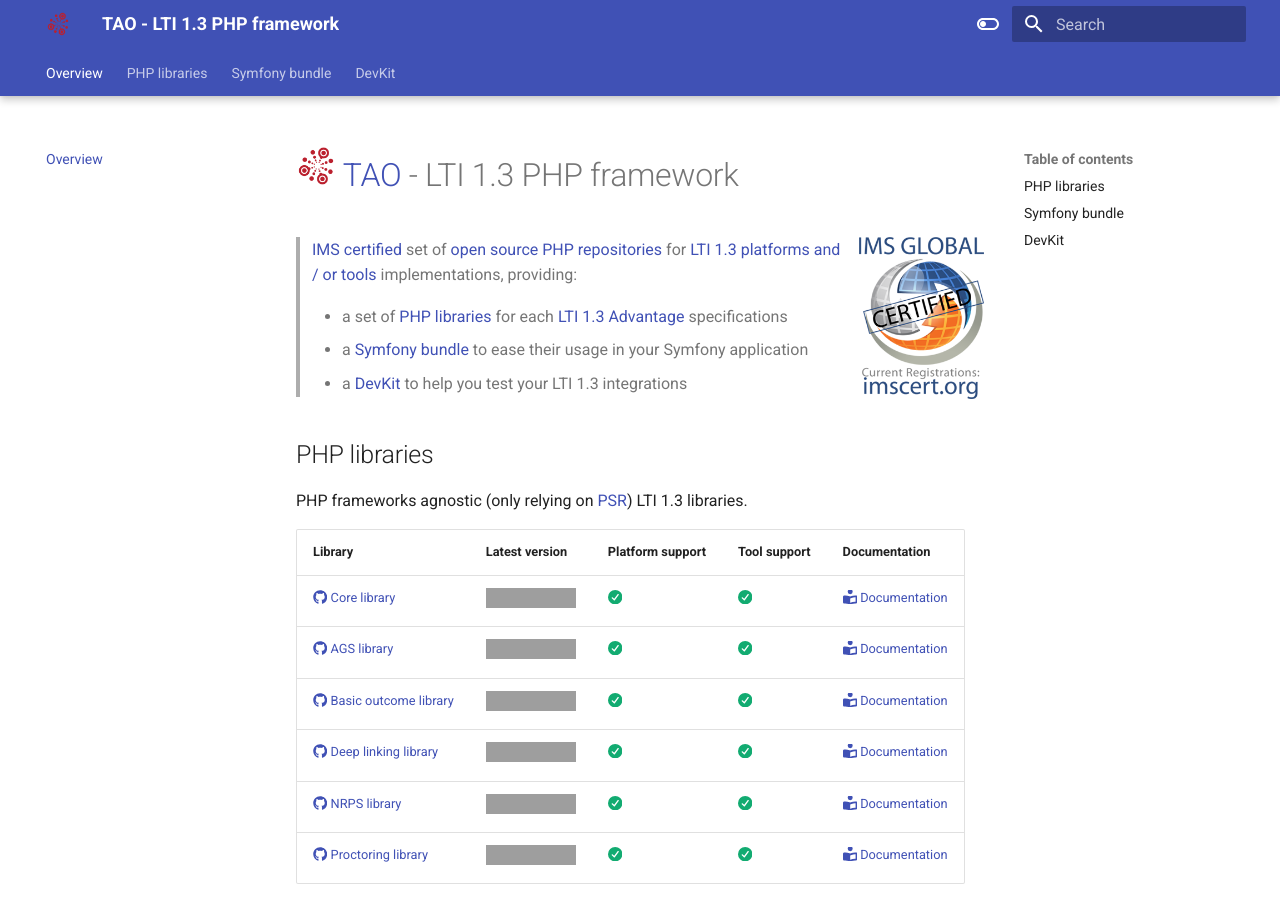
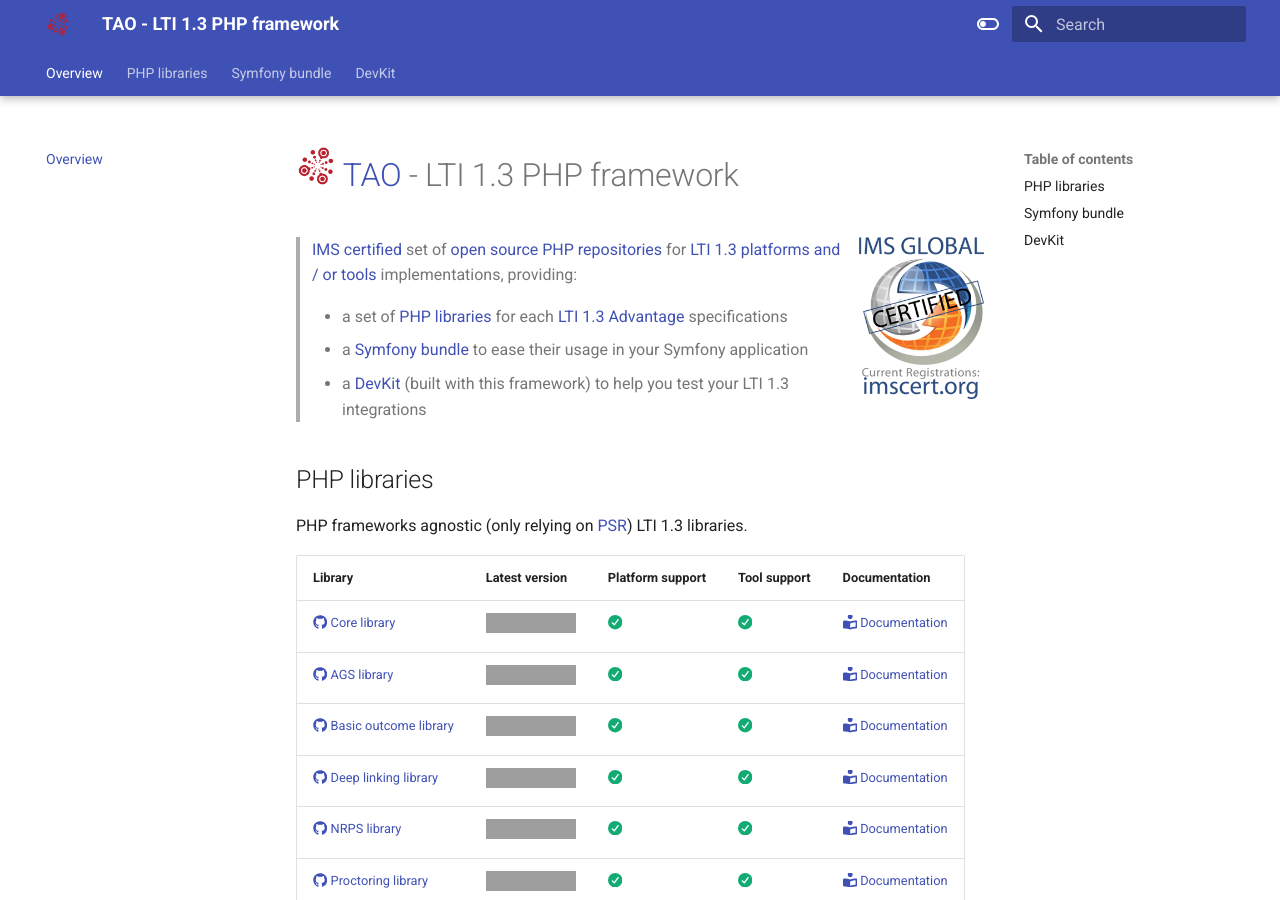
Before and after one commit to oat-sa/doc-lti1p3, an MkDocs documentation site: the page built from docs/index.md, in a window 1280 px wide and 900 px high, cut to the strip 0-900 px from the top of the window. Built offline with MkDocs 1.6.1 and Material for MkDocs 9.7.7, drawn with Linux system fonts in a browser that asks for light colours; grey boxes are pictures that could not be loaded.

Commit message:
feat: content

```diff
--- a/docs/index.md
+++ b/docs/index.md
@@ -5,7 +5,7 @@
 >
 > - a set of [PHP libraries](#php-libraries) for each [LTI 1.3 Advantage](http://www.imsglobal.org/lti-advantage-overview) specifications
 > - a [Symfony bundle](#symfony-bundle) to ease their usage in your Symfony application
-> - a [DevKit](#devkit) to help you test your LTI 1.3 integrations
+> - a [DevKit](#devkit) (built with this framework) to help you test your LTI 1.3 integrations
 
 ## PHP libraries
 
```
